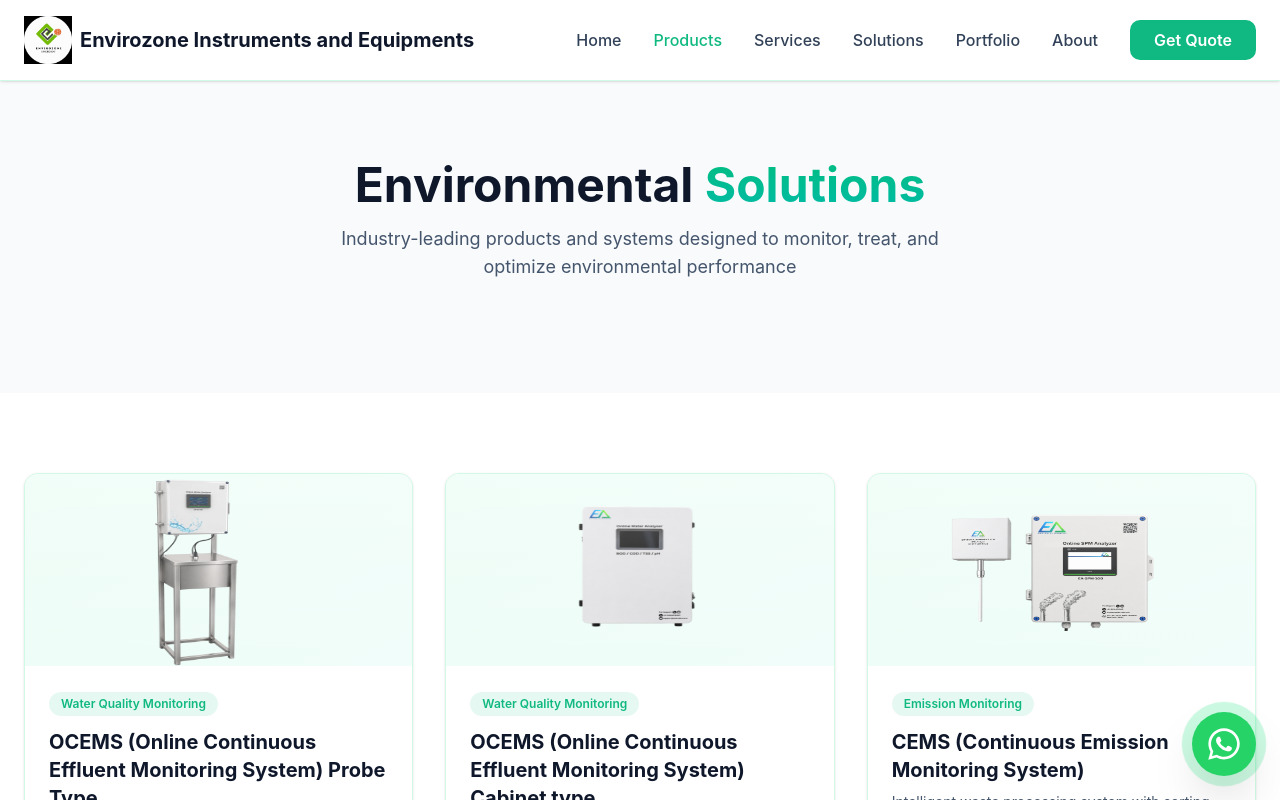
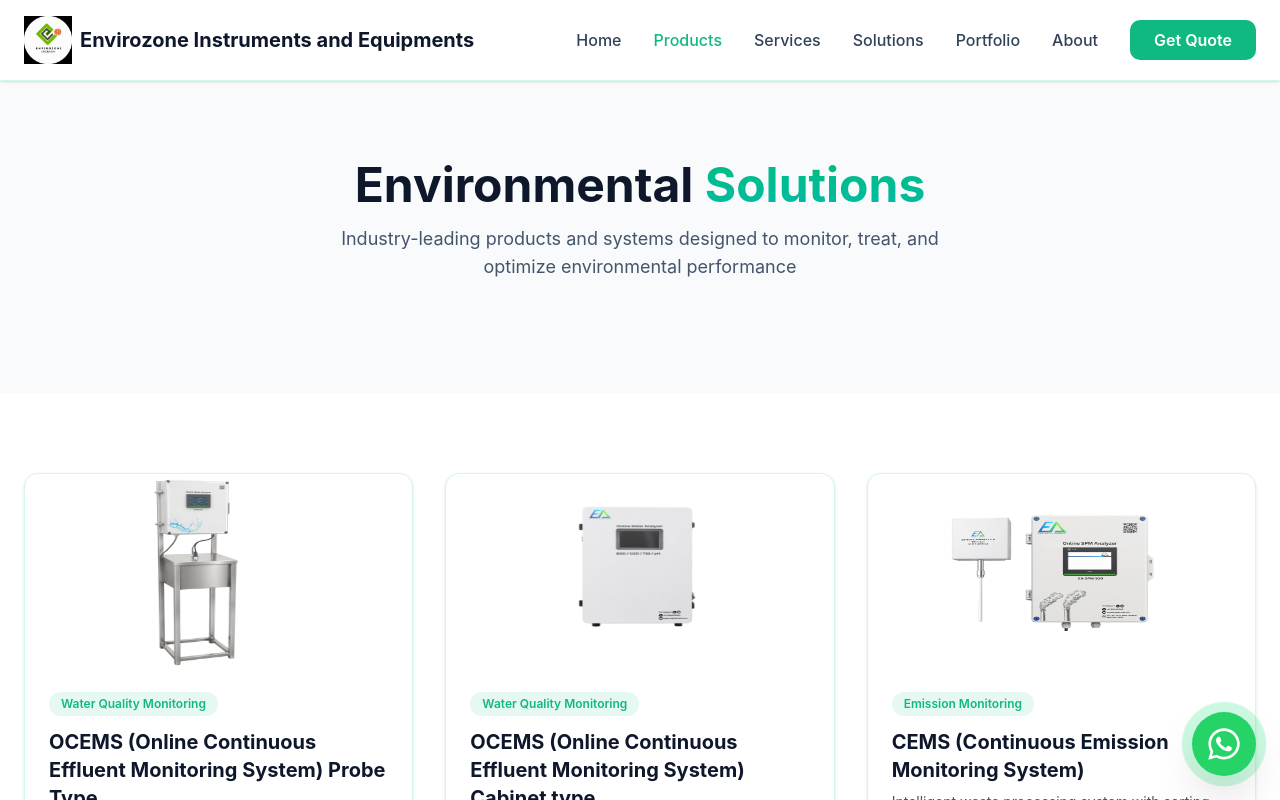
Before and after one commit to himanshu565/Envirozone-web, a Next.js app: page /products in a window 1280 px wide. Shown: the top 800 px of the page. Built offline with nearby package versions, Linux system fonts and the light colour scheme.

Commit message:
product bg changed to white

```diff
--- a/app/products/page.tsx
+++ b/app/products/page.tsx
@@ -175,7 +175,7 @@ export default function ProductsPage() {
                 <HoverScale scale={1.03}>
                   <div className="group bg-white rounded-xl overflow-hidden border border-emerald-100 hover:border-primary/40 transition-all duration-300 shadow-sm">
                     {/* 3D Viewer */}
-                    <div className="h-48 bg-linear-to-br from-emerald-50 to-teal-50 relative overflow-hidden">
+                    <div className="h-48 bg-linear-to-br from-emerald-50 to-teal-50 relative overflow-hidden bg-none">
                       {product.image ? (
                         <Image
                           src={`/product-images/${product.image}`}
```
